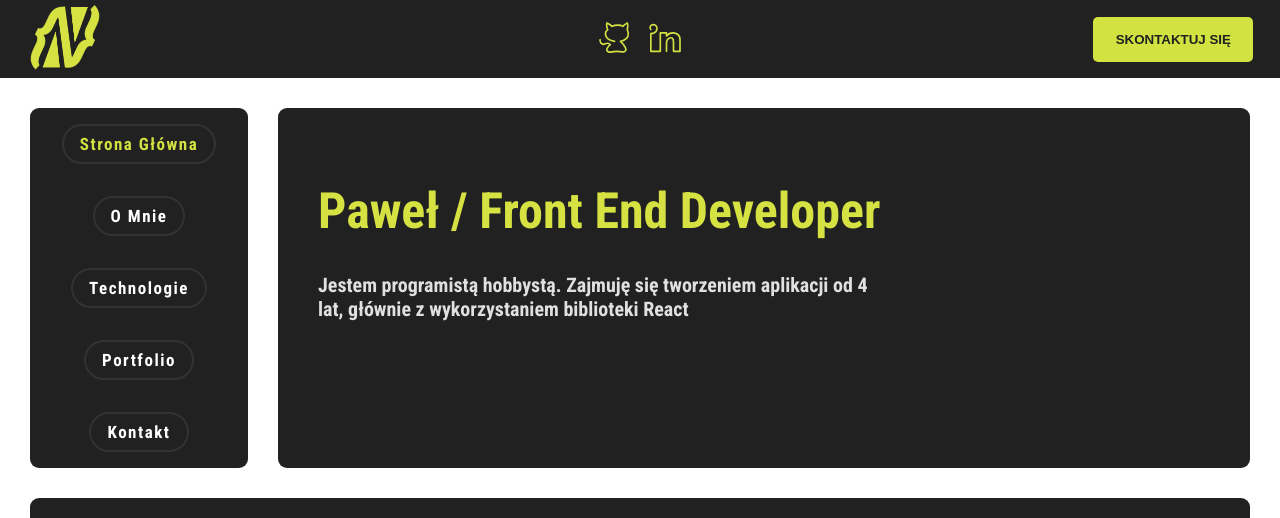
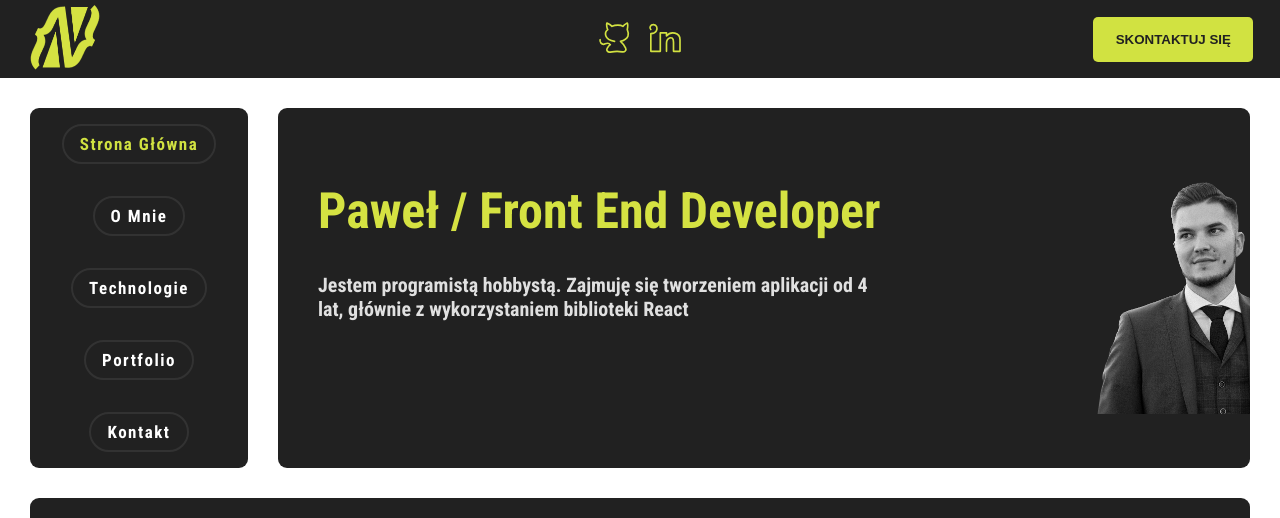
Before and after one commit to Nowik434/MyNewPortfolio, a Next.js app: page / in a window 1280 px wide. Shown: the top 518 px of the page. Built offline with nearby package versions, Linux system fonts and the light colour scheme.

Commit message:
v1.3 repaired grid

```diff
--- a/components/MainBar/MainBarStyle.js
+++ b/components/MainBar/MainBarStyle.js
@@ -44,7 +44,7 @@ export const Div2 = styled.div`
     grid-column-end: 2;
     max-height: 420px;
     overflow: hidden;
-    align-self: center;
+    /* align-self: center; */
     @media ${device.mobile} {
         display: none;
     }
```
